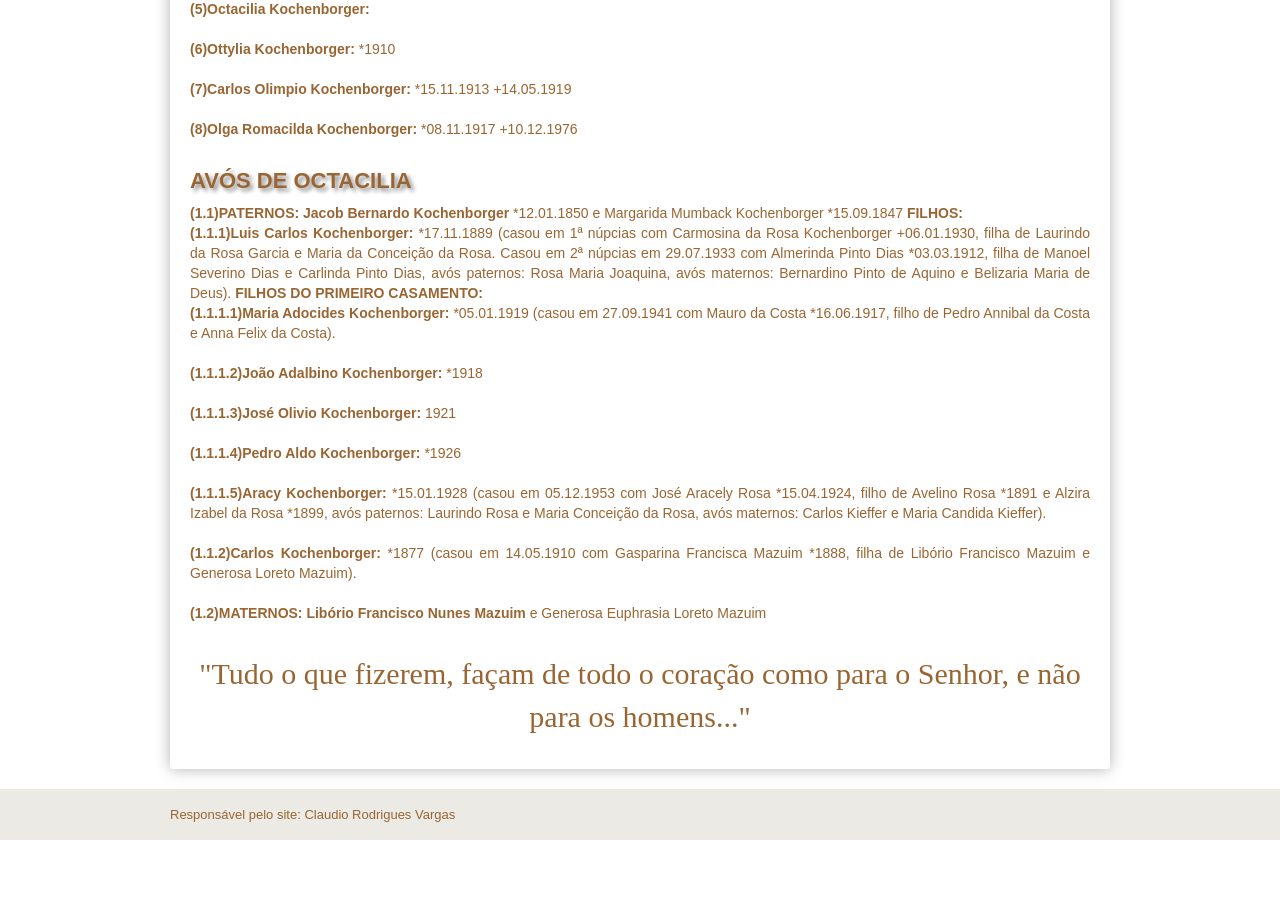
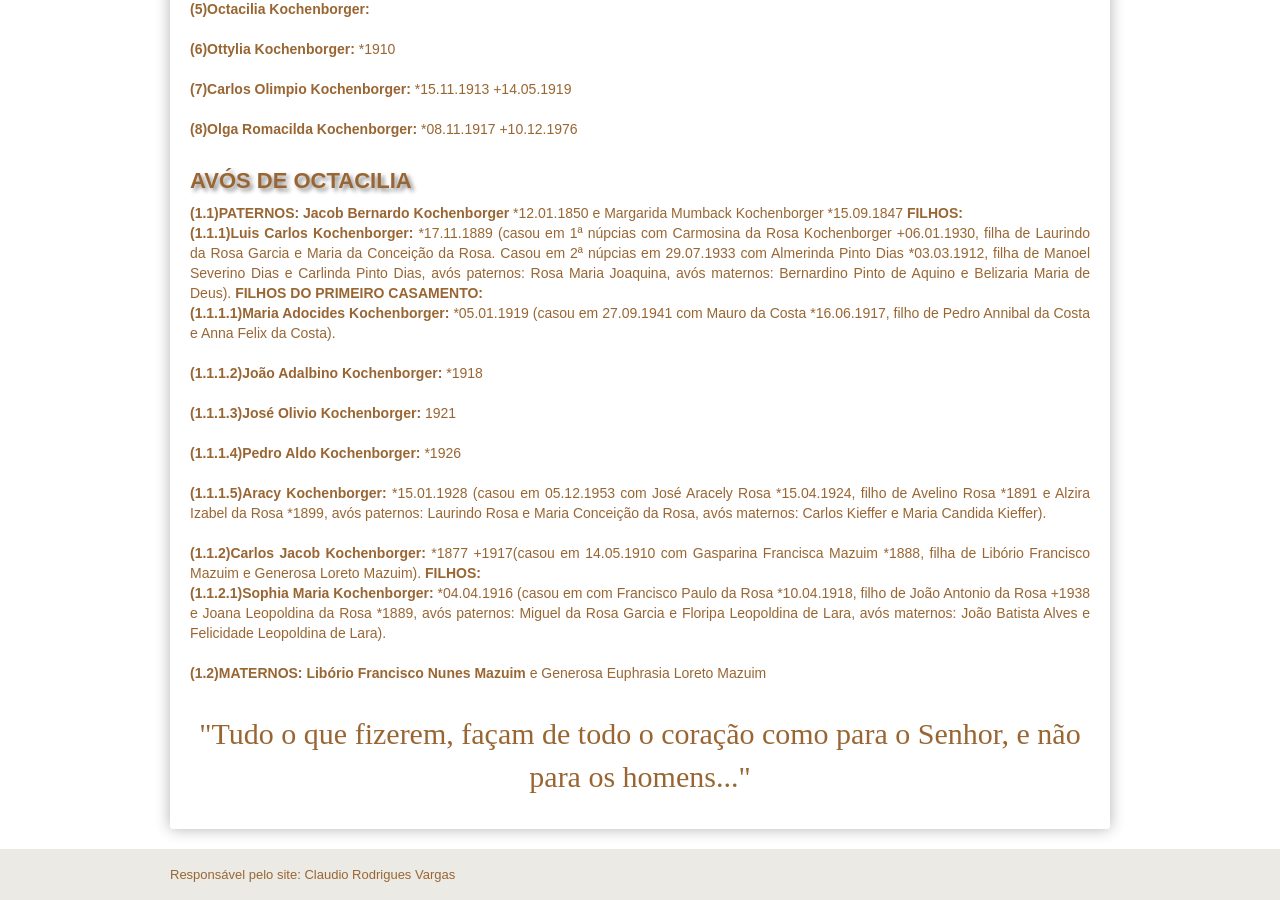
Before and after one commit to claudiovargas1955/claudiovargas1955.github.io, a Jekyll site: the page built from _pages/familia-kochenborger.html, in a window 1280 px wide and 900 px high, scrolled down 865 px. Built offline with Jekyll 4.4.1, drawn with Linux system fonts in a browser that asks for light colours; some web fonts are replaced; before the commit the page ends 1705 px from its top, so only the background shows below that.

Commit message:
Update familia-kochenborger.html

```diff
--- a/_pages/familia-kochenborger.html
+++ b/_pages/familia-kochenborger.html
@@ -146,8 +146,11 @@ Oliveira e Idalina Soares Leal *1850 +03.09.1934). <b>FILHOS: </b><br>
     e Alzira Izabel da Rosa *1899, avós paternos: Laurindo Rosa e Maria Conceição da Rosa, avós maternos: Carlos Kieffer e  Maria
     Candida Kieffer).<br><br>
 
-  <b>(1.1.2)Carlos Kochenborger: </b>*1877 (casou em 14.05.1910 com Gasparina Francisca Mazuim *1888, filha de Libório Francisco Mazuim
-  e Generosa Loreto Mazuim).<br><br>
+  <b>(1.1.2)Carlos Jacob Kochenborger: </b>*1877 +1917(casou em 14.05.1910 com Gasparina Francisca Mazuim *1888, filha de Libório
+  Francisco Mazuim e Generosa Loreto Mazuim). <b>FILHOS: </b><br>
+    <b>(1.1.2.1)Sophia Maria Kochenborger: </b>*04.04.1916 (casou em com Francisco Paulo da Rosa *10.04.1918, filho de João Antonio da
+    Rosa +1938 e Joana Leopoldina da Rosa *1889, avós paternos: Miguel da Rosa Garcia e Floripa Leopoldina de Lara, avós maternos: João
+    Batista Alves e Felicidade Leopoldina de Lara). <br><br>
 
 
 <b>(1.2)MATERNOS: Libório Francisco Nunes Mazuim </b>e Generosa Euphrasia Loreto Mazuim <br><br>
```
